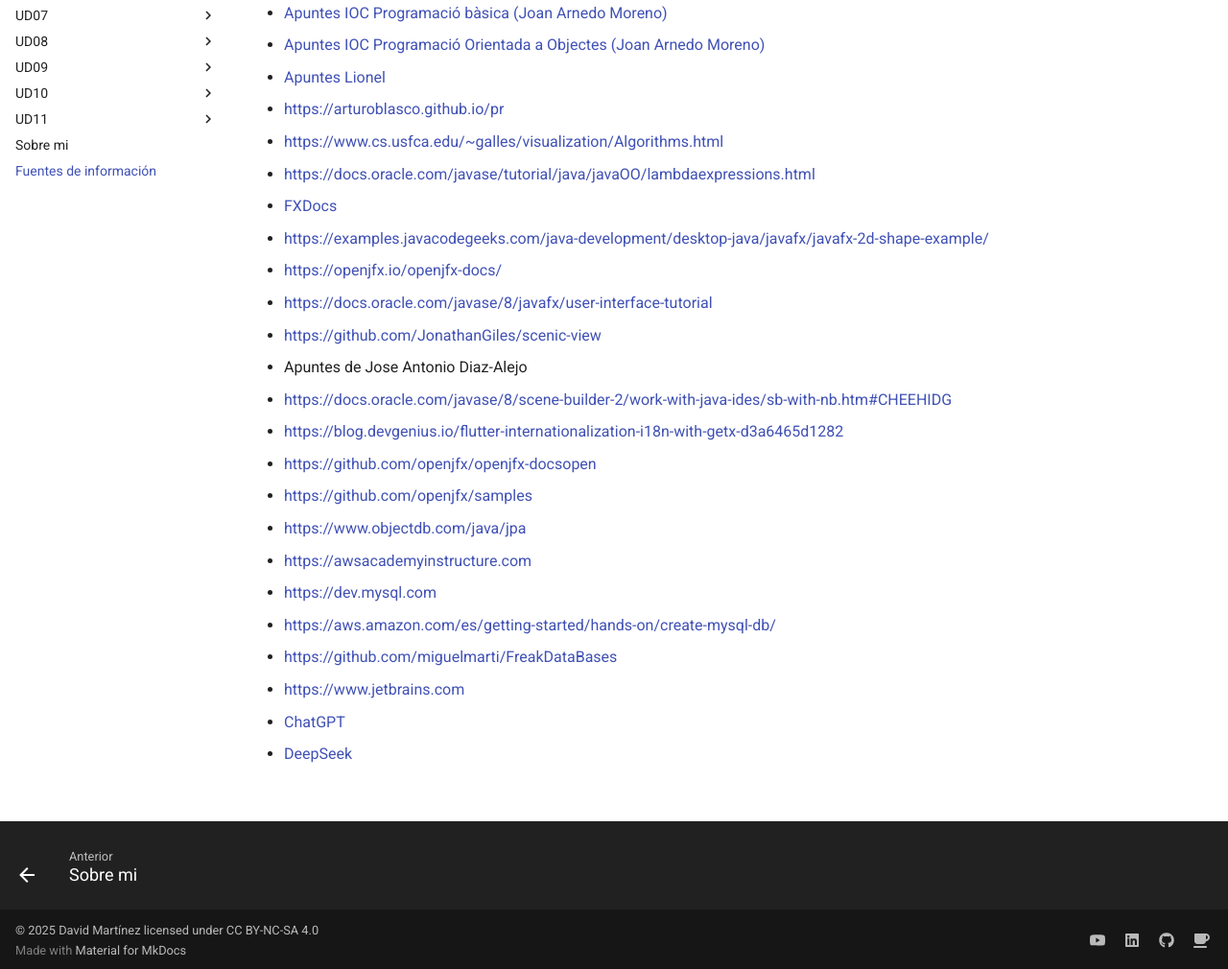
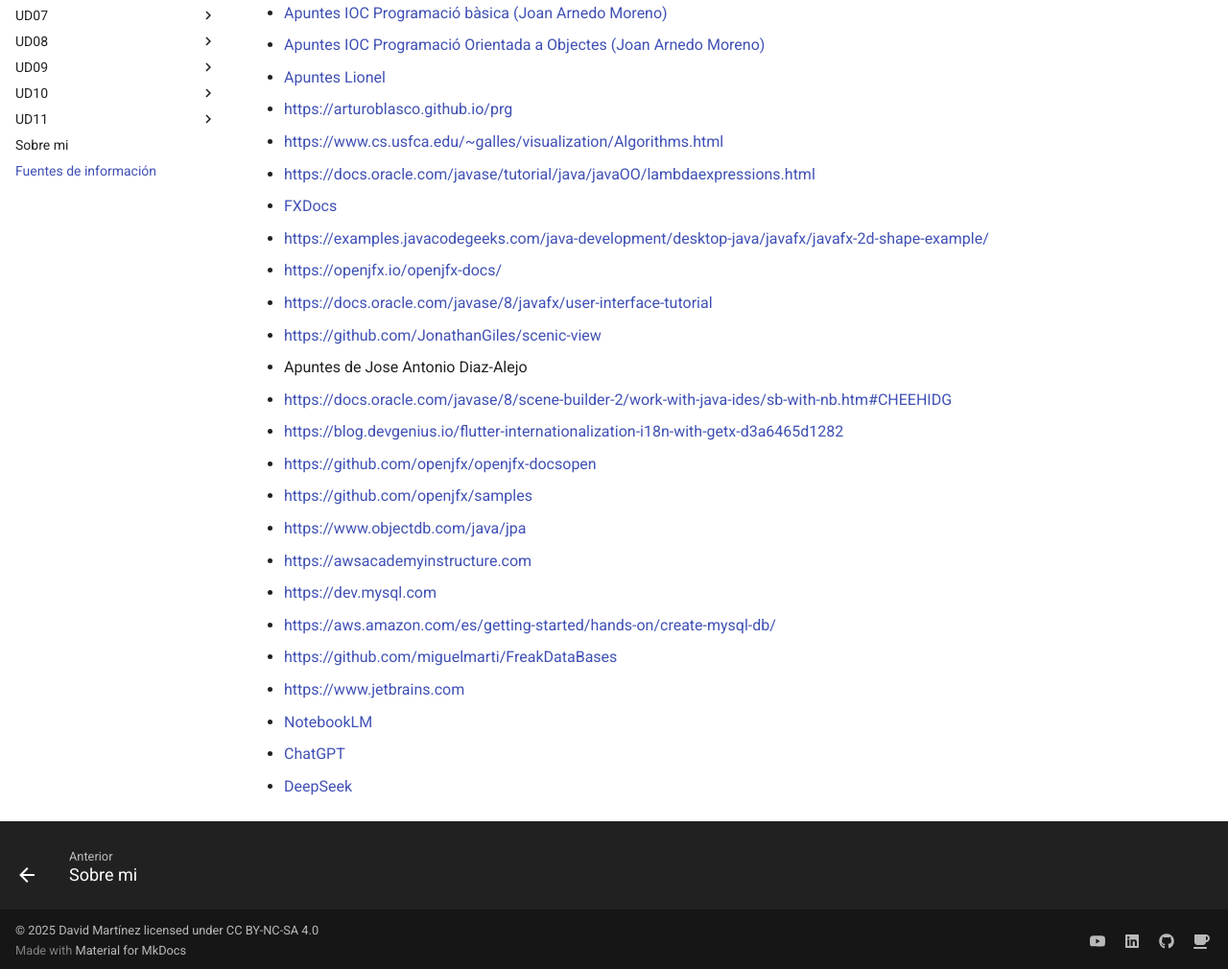
Before and after one commit to martinezpenya/1DAMProgramacion, an MkDocs documentation site: the page built from docs/fuentes.md, in a window 1280 px wide and 1360 px high. Shown: the part 347-1357 px from the top of the window at 96% size. Built offline with MkDocs 1.6.1 and Material for MkDocs 9.7.7, drawn with Linux system fonts in a browser that asks for light colours; comment, search, counter and statistics services are not loaded; part of the change alters nothing that is shown.

Commit message:
fix: update arturo's page

```diff
--- a/docs/fuentes.md
+++ b/docs/fuentes.md
@@ -8,7 +8,7 @@
 - [Apuntes IOC Programació bàsica (Joan Arnedo Moreno)](https://ioc.xtec.cat/materials/FP/Recursos/fp_asx_m03_/web/fp_asx_m03_htmlindex/index.html)
 - [Apuntes IOC Programació Orientada a Objectes (Joan Arnedo Moreno)](https://ioc.xtec.cat/materials/FP/Recursos/fp_dam_m03_/web/fp_dam_m03_htmlindex/index.html)
 - [Apuntes Lionel](https://github.com/lionel-ict/ApuntesProgramacion)
-- https://arturoblasco.github.io/pr
+- https://arturoblasco.github.io/prg
 - https://www.cs.usfca.edu/~galles/visualization/Algorithms.html
 - https://docs.oracle.com/javase/tutorial/java/javaOO/lambdaexpressions.html
 - [FXDocs](https://github.com/FXDocs/docs)
@@ -27,5 +27,6 @@
 - https://aws.amazon.com/es/getting-started/hands-on/create-mysql-db/
 - https://github.com/miguelmarti/FreakDataBases
 - https://www.jetbrains.com
+- [NotebookLM](https://notebooklm.google.com/)
 - [ChatGPT](https://chatgpt.com/)
 - [DeepSeek](https://www.deepseek.com/)
```
